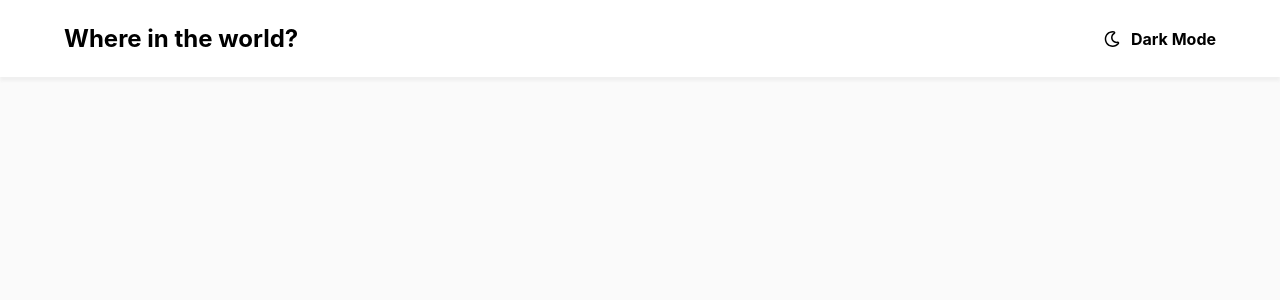
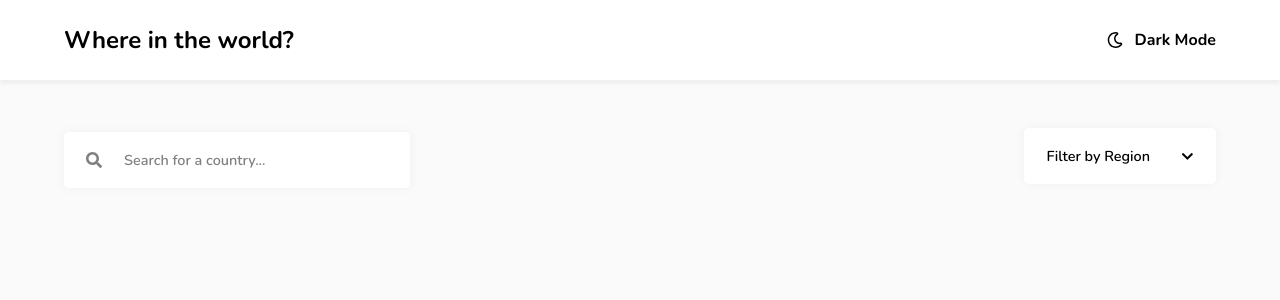
Before and after one commit to henriquebcustodio/countries-app, a React (Create React App) app: page / in a window 1280 px wide. Shown: the top 300 px of the page. Built offline with nearby package versions, Linux system fonts and the light colour scheme.

Commit message:
Added the filter form

```diff
--- a/src/App.js
+++ b/src/App.js
@@ -1,10 +1,12 @@
 import { Fragment } from 'react';
+import FilterForm from './components/FilterForm/FilterForm';
 import Header from './components/Layout/Header';
 
 const App = () => {
     return (
         <Fragment>
             <Header />
+            <FilterForm />
         </Fragment>
     );
 };
--- /dev/null
+++ b/src/components/FilterForm/Filter.js
@@ -0,0 +1,115 @@
+import { useState, useEffect, useRef } from 'react';
+import styled from 'styled-components';
+import { FaChevronDown, FaTimes } from 'react-icons/fa';
+
+const DropDownContainer = styled.div`
+    position: relative;
+    width: 15%;
+    min-width: 12rem;
+    font: inherit;
+    font-weight: 600;
+    font-size: 0.9rem;
+    z-index: 2;
+    user-select: none;
+`;
+
+const DropDownHeader = styled.div`
+    display: flex;
+    align-items: center;
+    justify-content: space-between;
+    height: 3.5rem;
+    margin-bottom: 0.5rem;
+    padding: 0 1.4rem;
+    border-radius: 5px;
+    box-sizing: border-box;
+    box-shadow: 0 0 10px #F0F0F0;
+    background-color: #FFFFFF;
+    cursor: pointer;
+`;
+
+const DropDownList = styled.ul`
+    position: absolute;
+    display: flex;
+    flex-direction: column;
+    margin: 0;
+    padding: 0 1.4rem;
+    padding-top: 0.8rem;
+    background: #FFFFFF;
+    border-radius: 5px;
+    box-sizing: border-box;
+    box-shadow: 0 0 10px #F0F0F0;
+    width: 100%;
+`;
+
+const ListItem = styled.li`
+    list-style: none;
+    margin-bottom: 0.8rem;
+    cursor: pointer;
+`;
+
+const Filter = props => {
+    const [dropdownVisible, setDropdownVisible] = useState(false);
+    const [selectedOption, setSelectedOption] = useState(null);
+    const filterRef = useRef();
+
+    const optionClickHandler = event => {
+        const option = event.target.id;
+        setSelectedOption(option);
+        setDropdownVisible(false);
+        props.onOptionChange && props.onOptionChange(selectedOption);
+    };
+
+    const removeSelectedOptionHandler = () => {
+        setSelectedOption(null);
+        props.onOptionChange && props.onOptionChange(selectedOption);
+    };
+
+    const headerClickHandler = () => {
+        dropdownVisible && setDropdownVisible(false);
+        !dropdownVisible && setDropdownVisible(true);
+    };
+
+    const outsideClickHandler = event => {
+        if (filterRef.current && !filterRef.current.contains(event.target)) {
+            dropdownVisible && setDropdownVisible(false);
+        }
+    };
+
+    useEffect(() => {
+        document.addEventListener('click', outsideClickHandler);
+        return () => {
+            document.removeEventListener('click', outsideClickHandler, true);
+        };
+    });
+
+    return (
+        <DropDownContainer role="select" ref={filterRef}>
+            <DropDownHeader onClick={headerClickHandler}>
+                <span>
+                    {!selectedOption && props.headerLabel}
+                    {selectedOption}
+                </span>
+                {!selectedOption && <FaChevronDown size={'0.8rem'} />}
+                {selectedOption && <FaTimes onClick={removeSelectedOptionHandler} size={'0.8rem'} />}
+            </DropDownHeader>
+            {
+                dropdownVisible &&
+                <DropDownList>
+                    {props.options.map(option => {
+                        return (
+                            <ListItem
+                                key={option}
+                                id={option}
+                                onClick={optionClickHandler}
+                            >
+                                {option}
+                            </ListItem>
+                        );
+                    })}
+                </DropDownList>
+            }
+        </DropDownContainer>
+    );
+};
+
+export default Filter;
--- /dev/null
+++ b/src/components/FilterForm/FilterForm.js
@@ -0,0 +1,31 @@
+import styled from "styled-components";
+import Search from "./Search";
+import Filter from "./Filter";
+
+const StyledForm = styled.form`
+    display: flex;
+    align-items: center;
+    justify-content: space-between;
+    width: 100%;
+    padding: 3rem 4rem;
+    box-sizing: border-box;
+
+    @media screen and (max-width: 769px) {
+        flex-direction: column;
+        align-items: flex-start;
+        padding: 3rem 2rem;
+    }
+`;
+
+const FilterForm = () => {
+    const filterOptions = ['Africa', 'America', 'Asia', 'Europe', 'Oceania'];
+
+    return (
+        <StyledForm>
+            <Search />
+            <Filter options={filterOptions} headerLabel="Filter by Region"></Filter>
+        </StyledForm>
+    );
+};
+
+export default FilterForm;
--- /dev/null
+++ b/src/components/FilterForm/Search.js
@@ -0,0 +1,65 @@
+import styled from "styled-components";
+import { FaSearch } from "react-icons/fa";
+
+const Wrapper = styled.div`
+    display: flex;
+    align-items: center;
+    justify-content: space-between;
+    padding: 0 1.4rem;
+    border-radius: 5px;
+    height: 3.5rem;
+    width: 30%;
+    min-width: 20rem;
+    background-color: #FFFFFF;
+    box-shadow: 0 0 10px #F0F0F0;
+    box-sizing: border-box;
+
+    @media screen and (max-width: 769px) {
+        margin-bottom: 3rem;
+        width: 100%;
+        min-width: 0;
+    }
+`;
+
+const StyledInput = styled.input`
+    flex-grow: 1;
+    height: 100%;
+    margin-left: 1.5em;
+    outline: none;
+    border: none;
+    padding: 0;
+    text-decoration: none;
+    font: inherit;
+    font-size: 0.9rem;
+    font-weight: 600;
+
+    &::placeholder {
+        color: #808080;
+    }
+`;
+
+const StyledLabel = styled.label`
+    display: flex;
+    align-items: center;
+    justify-content: center;
+    cursor: pointer;
+`;
+
+const iconStyles = { color: "#808080" };
+
+export const Search = () => {
+    return (
+        <Wrapper>
+            <StyledLabel htmlFor="search">
+                <FaSearch style={iconStyles} />
+            </StyledLabel>
+            <StyledInput
+                placeholder="Search for a country..."
+                spellCheck="false"
+                id="search"
+            />
+        </Wrapper>
+    );
+};
+
+export default Search;
--- a/src/components/Layout/Header.js
+++ b/src/components/Layout/Header.js
@@ -8,10 +8,19 @@ const StyledHeader = styled.header`
     padding: 1.5rem 4rem;
     background-color: #FFFFFF;
     box-shadow: 0 4px 3px #F0F0F0;
+    box-sizing: border-box;
+
+    @media screen and (max-width: 480px) {
+        padding: 1.5rem 5%;
+    }
 
     h1 {
         margin: 0;
-        font-size: 1.5em;
+        font-size: 1.5rem;
+
+        @media screen and (max-width: 480px) {
+            font-size: 1rem;
+        }
     }
 `;
 
--- a/src/components/Layout/ThemeToggle.js
+++ b/src/components/Layout/ThemeToggle.js
@@ -16,6 +16,7 @@ const Wrapper = styled.div`
 const Label = styled.span`
     margin-left: 0.7em;
     font-weight: bold;
+    font-size: 1rem;
 `;
 
 const ThemeToggle = () => {
--- a/src/index.css
+++ b/src/index.css
@@ -1,9 +1,10 @@
+@import url('https://fonts.googleapis.com/css2?family=Nunito:wght@400;500;600;700&display=swap');
+
 body {
     margin: 0;
     background-color: #FAFAFA;
-    font-family: -apple-system, BlinkMacSystemFont, 'Roboto', 'Segoe UI', 'Oxygen',
-        'Ubuntu', 'Cantarell', 'Fira Sans', 'Droid Sans', 'Helvetica Neue',
-        sans-serif;
+    font-family: 'Nunito', sans-serif;
     -webkit-font-smoothing: antialiased;
     -moz-osx-font-smoothing: grayscale;
+    -webkit-tap-highlight-color: transparent;
 }
```
Also changed, not shown: src/components/Layout/Main.js (added, +16 -0 lines).
